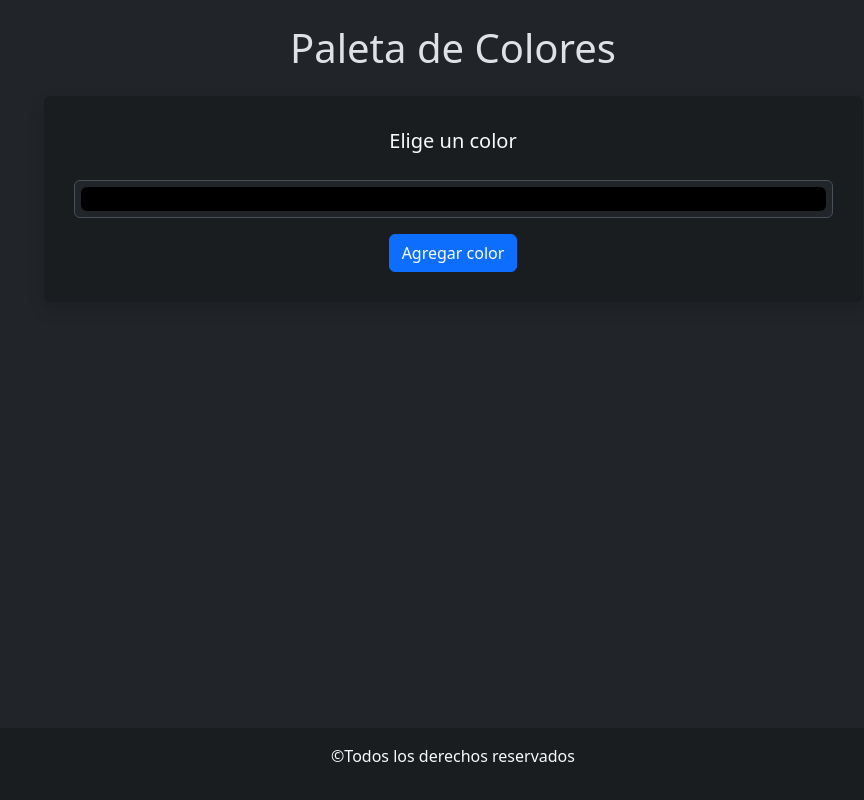
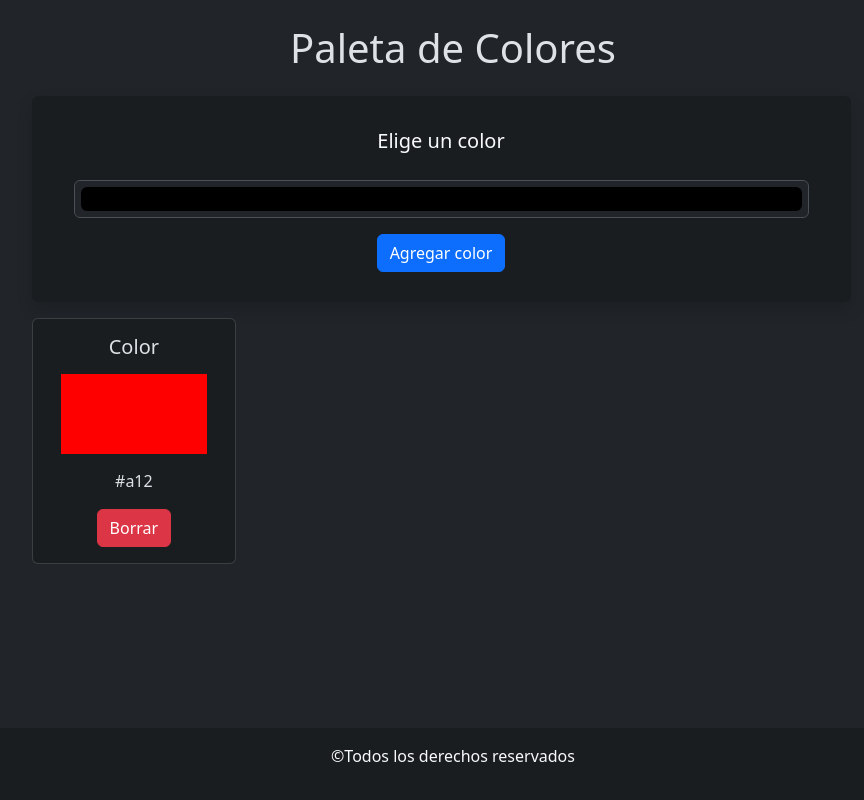
Before and after one commit to juanchiblanco/react-paletaColores, a React (Vite) app: page / in a window 1280 px wide. Shown: the whole page, without its empty margins (187-1051 px from the left). Built offline with nearby package versions, Linux system fonts and the light colour scheme.

Commit message:
disenio de la card y estructura de la lista

```diff
--- a/src/components/CardColor.jsx
+++ b/src/components/CardColor.jsx
@@ -1,9 +1,17 @@
-import { Button, ListGroup } from "react-bootstrap";
+import { Button, ListGroup, Card} from "react-bootstrap";
 
 const CardColor = () => {
     return (
-        <ListGroup.Item className="d-flex justify-content-between">Card<Button type="button" variant="danger">Borrar</Button>
-    </ListGroup.Item>
+            <Card className="col-12 col-md-4 col-lg-3 bg-dark-subtle">
+      <Card.Body className="text-center">
+        <Card.Title>Color</Card.Title>
+        <Card.Text>
+            <div className="divColor"></div>
+          #a12
+        </Card.Text>
+        <Button variant="danger">Borrar</Button>
+      </Card.Body>
+    </Card>
     );
 };
 
--- a/src/components/FormularioColores.jsx
+++ b/src/components/FormularioColores.jsx
@@ -1,21 +1,29 @@
-import Button from 'react-bootstrap/Button';
-import Form from 'react-bootstrap/Form';
+import Button from "react-bootstrap/Button";
+import Form from "react-bootstrap/Form";
+import ListaCards from "./ListaCards";
 
 const FormularioColores = () => {
   return (
-        <section className='container d-flex justify-content-center'>
-            <Form className='bg-dark-subtle my-3 w-75 rounded shadow'>
-                <div className='divColores'>
+    <>
+      <section className="container row justify-content-center">
+        <Form className="bg-dark-subtle my-3 w-75 rounded shadow col-12">
+          <div className="formColores">
             <Form.Group className="mb-3 w-100" controlId="color">
-        <Form.Label className='lead text-light'>Elige un color</Form.Label>
-        <Form.Control type="color" className='w-100 my-3'/>
+              <Form.Label className="lead text-light">
+                Elige un color
+              </Form.Label>
+              <Form.Control type="color" className="w-100 my-3" />
             </Form.Group>
             <Button variant="primary" type="submit">
               Agregar color
             </Button>
           </div>
         </Form>
+        <div className="w-75 border border-0">
+          <ListaCards />
+        </div>
       </section>
+    </>
   );
 };
 
--- a/src/components/ListaCards.jsx
+++ b/src/components/ListaCards.jsx
@@ -1,9 +1,10 @@
-import ListGroup from "react-bootstrap/ListGroup";
+import CardColor from './CardColor';
 
 const ListaCards = () => {
   return (
-    <ListGroup>
-    </ListGroup>
+    <article className="row justify-content-start gap-3">
+      <CardColor/>
+    </article>
   );
 };
 
--- a/src/index.css
+++ b/src/index.css
@@ -6,8 +6,15 @@
 
 main{flex-grow: 1;}
 
-.divColores{
+.formColores{
     text-align: center;
     padding: 30px;
     width:100%;
 }
+
+.divColor{
+    width: 100%;
+    height: 80px;
+    background-color: red;
+    margin: 15px 0px;
+}
```
Lines whose indentation alone changed are shown as unchanged.
